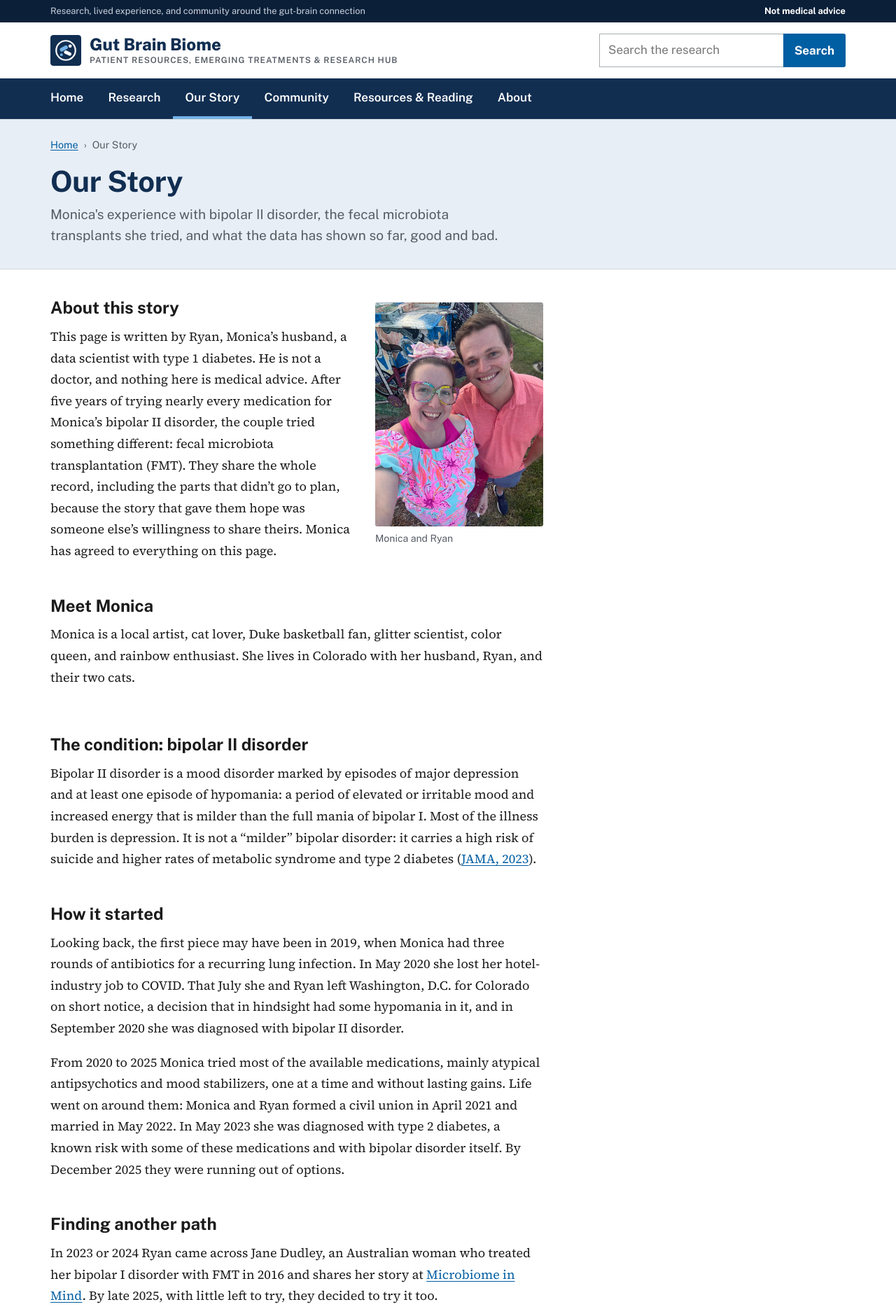
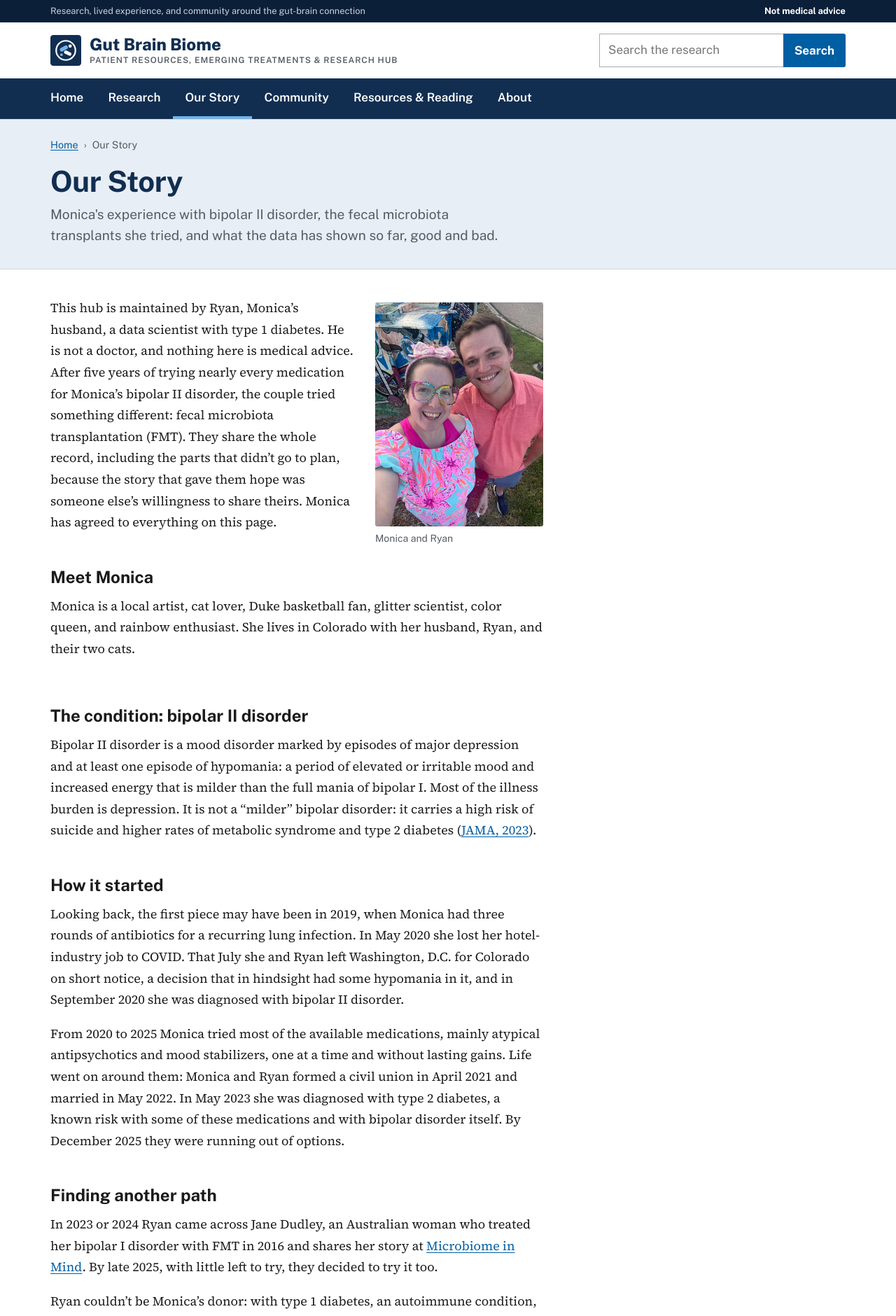
Before and after one commit to ryanmburns93/gut-microbiome-treatment-research-hub, a Jekyll site: the page built from story/index.md, in a window 1280 px wide. Shown: the top 1880 px of the page at 70% size. Built offline with Jekyll 4.4.1, drawn with Linux system fonts in a browser that asks for light colours.

Commit message:
Our Story: drop the opening heading; intro says "This hub is maintained by Ryan"
The intro paragraph now opens the page without a heading, beside the
photo, and its first line reads "This hub is maintained by Ryan, Monica's
husband". Removes the now-unneeded first-heading margin rule.

Co-Authored-By: Claude Opus 5.5 <noreply@anthropic.com>
Claude-Session: https://claude.ai/code/session_01RtdaS14mxnnLzFeX7YgWxG

```diff
--- a/assets/css/main.css
+++ b/assets/css/main.css
@@ -747,4 +747,3 @@ label { font-weight: 600; }
 @media (min-width: 40rem) {
 	.story-portrait { float: right; width: 15rem; margin: 0.4rem 0 1rem 1.75rem; }
 }
-.story-intro > h2:first-of-type { margin-top: 0; }
--- a/story/index.md
+++ b/story/index.md
@@ -16,9 +16,7 @@ scripts:
 	<figcaption>Monica and Ryan</figcaption>
 </figure>
 
-## About this story
-
-This page is written by Ryan, Monica's husband, a data scientist with type 1 diabetes. He is not a doctor, and nothing here is medical advice. After five years of trying nearly every medication for Monica's bipolar II disorder, the couple tried something different: fecal microbiota transplantation (FMT). They share the whole record, including the parts that didn't go to plan, because the story that gave them hope was someone else's willingness to share theirs. Monica has agreed to everything on this page.
+This hub is maintained by Ryan, Monica's husband, a data scientist with type 1 diabetes. He is not a doctor, and nothing here is medical advice. After five years of trying nearly every medication for Monica's bipolar II disorder, the couple tried something different: fecal microbiota transplantation (FMT). They share the whole record, including the parts that didn't go to plan, because the story that gave them hope was someone else's willingness to share theirs. Monica has agreed to everything on this page.
 
 ## Meet Monica
 
```
